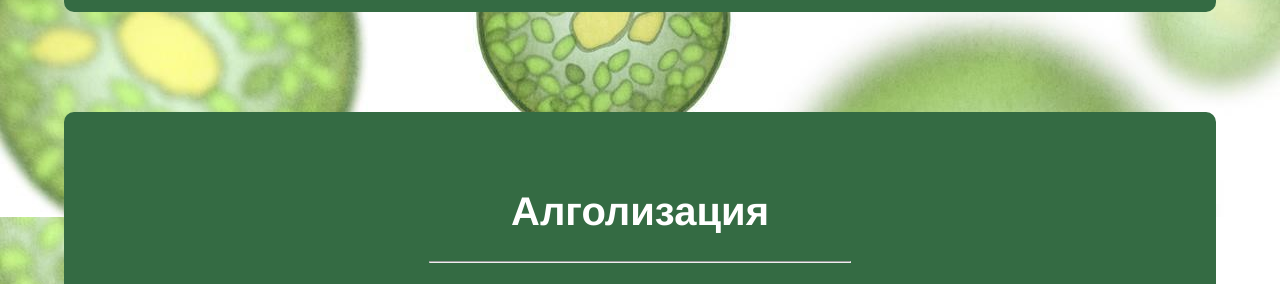
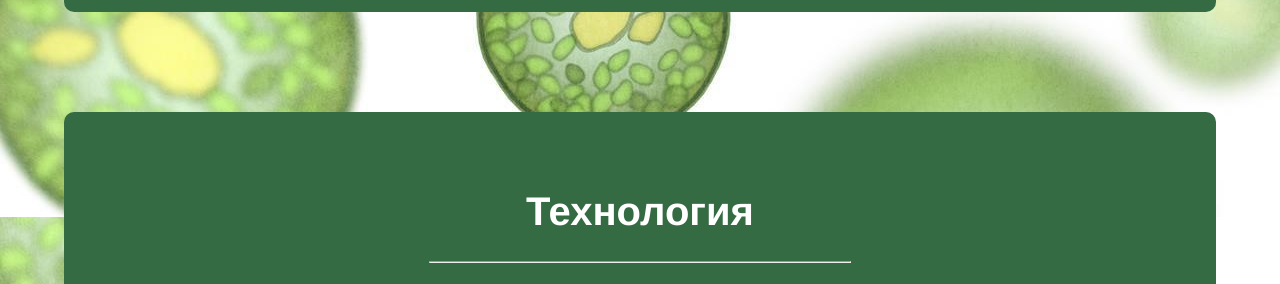
Before and after one commit to roman-bg/chlorella, a plain HTML site: page index.html in a window 1280 px wide. Shown: the part 908-1192 px from the top of the page. Drawn offline with nearby package versions, Linux system fonts and the light colour scheme.

Commit message:
Update index.html

```diff
--- a/index.html
+++ b/index.html
@@ -36,7 +36,7 @@ function scrollto(div)
 </div>
 
 <div id="about">
-<h1>Алголизация</p></h1>
+<h1>Технология</p></h1>
 <hr></br>
   <p>Хлорелата може да се култивира във всякакви прозрачни бутилки (1-3-5 литра). Водата трябва да бъде чиста и нехлорирана. Напълнете бутилката на 2/3 за да има свободно пространство за протичане на нормален газообмен. Добавете 100 мл стартова суспензия. Всички микроводорасли са низши растения и за развитието си се нуждаят от хранителни вещества. За подхранването им са подходящи различни комбинирани торове, стига да не съдържат хумус. Такива са например зеления кристалон (18-18-18) или комбинирания тор 20-20-20. Нормата за прилагане на тора е 4-5 грама на литър вода. Добавете 2 грама на литър сода бикарбонат, която ще служи за източник на въглерод за вашата хлорела. За да се развива добре хлорелата се нуждае от светлина, за това поставете бутилката с нея на перваза на добре осветен прозорец. Приблизително след седмица хлорелата ще започне да презрява, което си личи по наноса образуван на дъното на бутилката. Отлейте половината от нея и долейте същото количество вода с хранителни вещества.
 </p>
```
